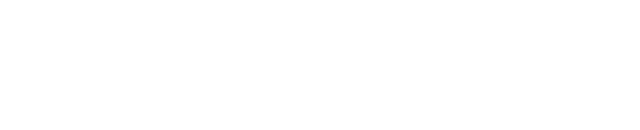
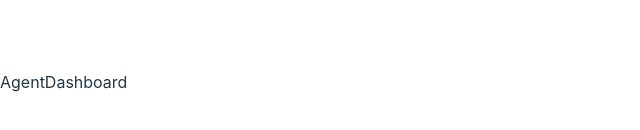
Before and after one commit to Q00R/Software-Project-1, a React (Vite) app in the folder frontend/: page /agents in a window 1280 px wide. Before the commit this address had no page. Shown: the part 318-448 px from the top of the page, without its empty margins (0-640 px from the left). Built offline with nearby package versions, Linux system fonts and the light colour scheme.

Commit message:
starters

```diff
--- a/frontend/src/App.jsx
+++ b/frontend/src/App.jsx
@@ -5,6 +5,7 @@ import Homepage from "./pages/HomePage";
 import Login from "./pages/Login";
 import Register from "./pages/Register";
 import MFA from "./pages/MFA";
+import AgentDashboard from "./pages/AgentDashboard";
 
 function App() {
   return (
@@ -14,6 +15,7 @@ function App() {
         <Route path="/login" element={<Login />} />
         <Route path="/register" element={<Register />} />
         <Route path="/mfa/:email" element={<MFA />} />
+        <Route path= "/agents" element= {<AgentDashboard />} />
       </Routes>
     </>
   );
--- /dev/null
+++ b/frontend/src/pages/AgentDashboard.jsx
@@ -0,0 +1,8 @@
+
+const AgentDashboard = () => {
+  return (
+    <div>AgentDashboard</div>
+  )
+}
+
+export default AgentDashboard
```
